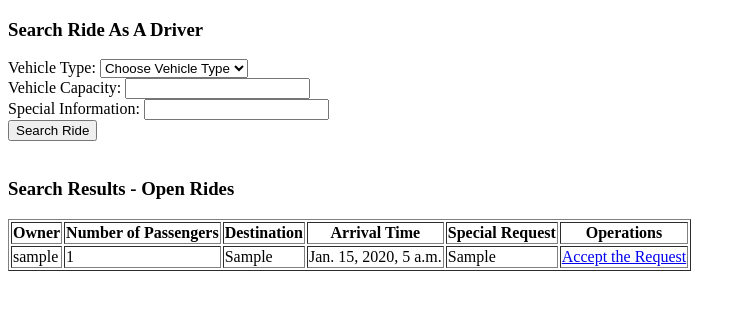
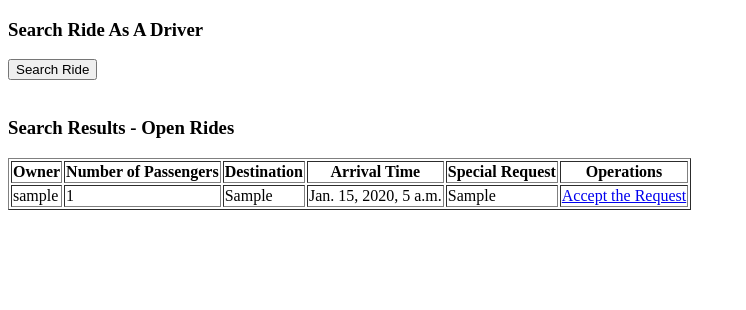
Before and after one commit to kaifeng-yu16/ride_sharing_app, a Django app: template Weber/ride/templates/ride/search_as_driver.html in a window 1280 px wide. Shown: the top 310 px of the page, without its empty margins (0-746 px from the left). Run offline with Django 4.2, Linux system fonts and the light colour scheme; the template is opened without the code that fills it: values that come from a table or form of the project are taken from there, others are empty; tables that the repository leaves empty hold one stand-in row (values such as "Sample post").

Commit message:
search_as_driver

```diff
--- a/Weber/ride/templates/ride/search_as_driver.html
+++ b/Weber/ride/templates/ride/search_as_driver.html
@@ -8,16 +8,6 @@
     <h3>Search Ride As A Driver</h3>
     <form action={% url 'ride:search_as_driver' %} method="post">
         {% csrf_token %}
-        Vehicle Type:
-        <select name="vehicle_type">
-            <option value="-">Choose Vehicle Type</option>
-            <option value="Comfort">Comfort</option>
-            <option value="Luxury">Luxury</option>
-            <option value="Sports">Sports</option>
-            <option value="SUV">SUV</option>
-        </select><br>
-        Vehicle Capacity: <input type="number" name="max_volume" required><br>
-        Special Information: <input type="text" name="special_info"><br>
         <input type="submit" value="Search Ride">
     </form><br>
 
```
